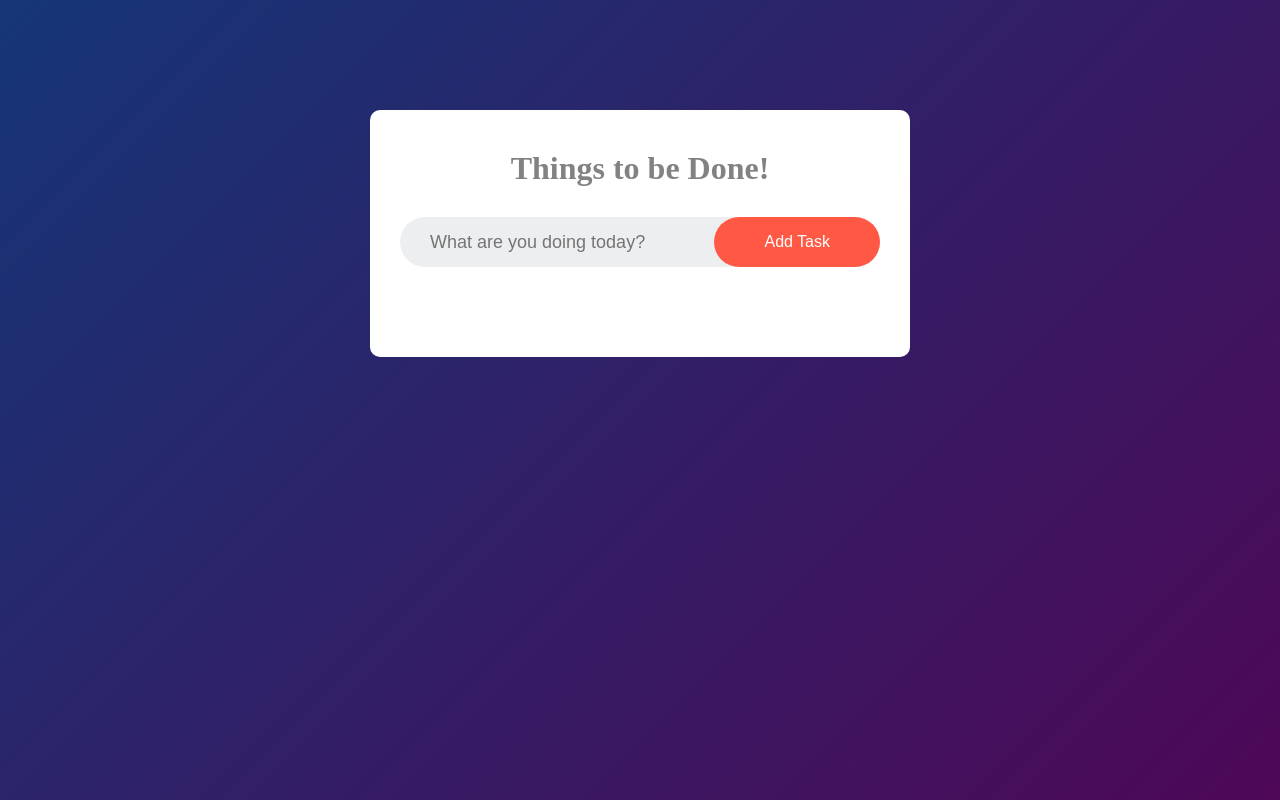
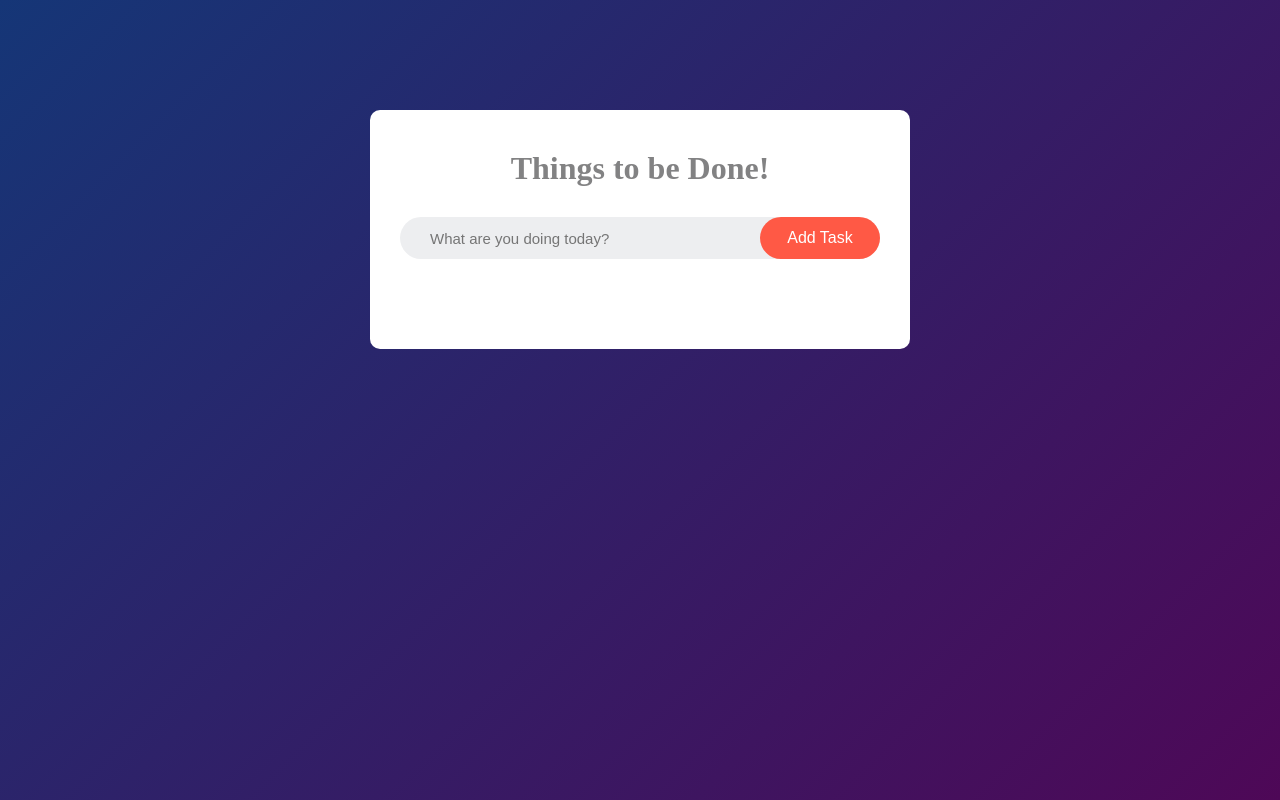
Before and after one commit to AniSmart-86/React-Todo-List, a React (Create React App) app: page / in a window 1280 px wide. Built offline with nearby package versions, Linux system fonts and the light colour scheme.

Commit message:
Update App.css

```diff
--- a/src/App.css
+++ b/src/App.css
@@ -30,7 +30,7 @@
 input{
   /* max-width: 100%; */
   width: 100%;
-  font-size: 18px;
+  font-size: 15px;
   flex: 1;
   border: none;
   outline: none;
@@ -44,9 +44,10 @@ input{
 
 button{
   max-width: 100%;
+  width: 120px;
   border: none;
   outline: none;
-  padding: 16px 50px;
+  padding: 12px 12px;
   background-color: #ff5945;
   color: #fff;
   font-size: 16px;
```
